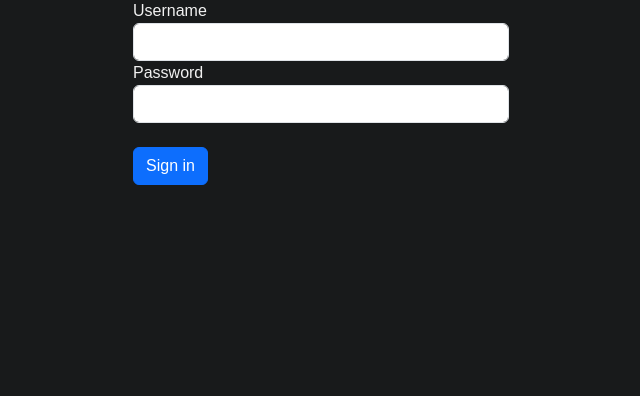
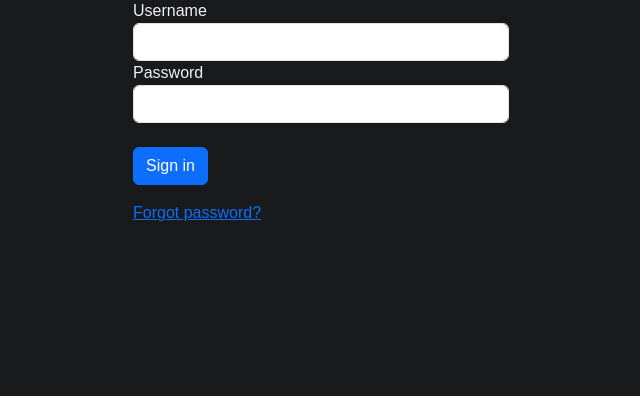
Before and after one commit to Grellou/LiteWebApp, a Flask app: page /login in a window 1280 px wide. Shown: the part 215-611 px from the top of the page, without its empty margins (319-959 px from the left). Run offline with Flask 3, Linux system fonts and the light colour scheme.

Commit message:
Password reset functionality

```diff
--- a/app/forms.py
+++ b/app/forms.py
@@ -33,3 +33,9 @@ class LoginForm(FlaskForm):
 class PasswordResetForm(FlaskForm):
     email_address = StringField("Email address", validators=[DataRequired(), Email(), Length(max=40)])
     submit = SubmitField("Send password reset email")
+
+# Form to change password after reset request
+class PasswordChangeForm(FlaskForm):
+    password1 = PasswordField("New password", validators=[DataRequired(), Length(min=8, max=40)])
+    password2 = PasswordField("Confirm password", validators=[DataRequired(), EqualTo("password1")])
+    submit = SubmitField("Confirm")
--- a/app/routes/user_route.py
+++ b/app/routes/user_route.py
@@ -1,6 +1,6 @@
 from flask import Blueprint, flash, redirect, url_for, render_template
 from app import db
-from app.forms import RegistrationForm, LoginForm, PasswordResetForm
+from app.forms import RegistrationForm, LoginForm, PasswordResetForm, PasswordChangeForm
 from app.models import UserModel
 from app.utility import generate_token, send_verification_email, confirm_token, generate_password_token, send_password_reset_email, confirm_password_token
 from flask_login import login_user, login_required, logout_user
@@ -97,26 +97,48 @@ def verify_account_page(token):
     return redirect(url_for("user.login_page"))
 
 # Password reset route
-@bp.route("/password_reset")
-@login_required
+@bp.route("/password_reset", methods=["POST", "GET"])
 def password_reset_page():
     form = PasswordResetForm()
     if form.validate_on_submit():
         # Get user by it's email address
         user = UserModel.query.filter_by(email_address=form.email_address.data).first()
 
-    if not user:
-        flash("User with such email address was not found.", "danger")
-        return redirect(url_for("password_reset_page"))
+        if not user:
+            flash("User with such email address was not found.", "danger")
+            return redirect(url_for("password_reset_page"))
 
-    # Generate password reset URL and send email
-    token = generate_password_token(user.email_address)
-    verify_url = url_for("user.change_password_page", token=token, _external=True)
-    success, error = send_password_reset_email(user.email_address, verify_url)
-    if not success:
-        flash(f"Password reset email failed to send: {error}", "danger")
-    else:
-        flash("Please check your email for password reset link.", "warning")
-    return redirect(url_for("user.password_reset_page"))
+        # Generate password reset URL and send email
+        token = generate_password_token(user.email_address)
+        verify_url = url_for("user.change_password_page", token=token, _external=True)
+        success, error = send_password_reset_email(user.email_address, verify_url)
+        if not success:
+            flash(f"Password reset email failed to send: {error}", "danger")
+        else:
+            flash("Please check your email for password reset link.", "success")
+        return redirect(url_for("user.password_reset_page"))
+
+    return render_template("password_reset.html", form=form)
 
 # Change password route
+@bp.route("/password_reset/<string:token>", methods=["POST", "GET"])
+def change_password_page(token):
+    form = PasswordChangeForm()
+    if form.validate_on_submit():
+        # Get user's email address from token
+        email = confirm_password_token(token)
+
+        # Invalid token
+        if not email:
+            flash("Expired or invalid password reset URL.", "danger")
+            return redirect(url_for("user.password_reset_page"))
+
+        # Get user by it's email address
+        user = UserModel.query.filter_by(email_address=email).first()
+        if user:
+            user.set_password(form.password1.data)
+            db.session.commit()
+            flash("Password has been changed successfully!", "success")
+            return redirect(url_for("user.login_page"))
+
+    return render_template("password_change.html")
--- a/app/templates/home.html
+++ b/app/templates/home.html
@@ -1,4 +1,5 @@
 {% extends 'base.html' %}
+
 {% block title %}Home - LiteWebApp{% endblock %}
 
 {% block content %}
--- a/app/templates/login.html
+++ b/app/templates/login.html
@@ -1,4 +1,6 @@
 {% extends "base.html" %}
+
+{% block title %}Login - LiteWebApp{% endblock %}
 
 {% block content %}
 <div class="container mt-4" style="max-width: 400px;">
@@ -17,6 +19,10 @@
     {% endfor %}
 
     <button type="submit" class="btn btn-primary mt-4">Sign in</button>
+
+    <div class="mt-3">
+      <a href="{{ url_for('user.password_reset_page') }}">Forgot password?</a>
+    </div>
   </form>
 </div>
 {% endblock %}
--- a/app/templates/register.html
+++ b/app/templates/register.html
@@ -1,4 +1,5 @@
 {% extends 'base.html' %}
+
 {% block title %}Register - LiteWebApp{% endblock %}
 
 {% block content %}
```
Also changed, not shown: app/templates/password_reset.html (added, +22 -0 lines), app/utility.py (+19 -17 lines).
